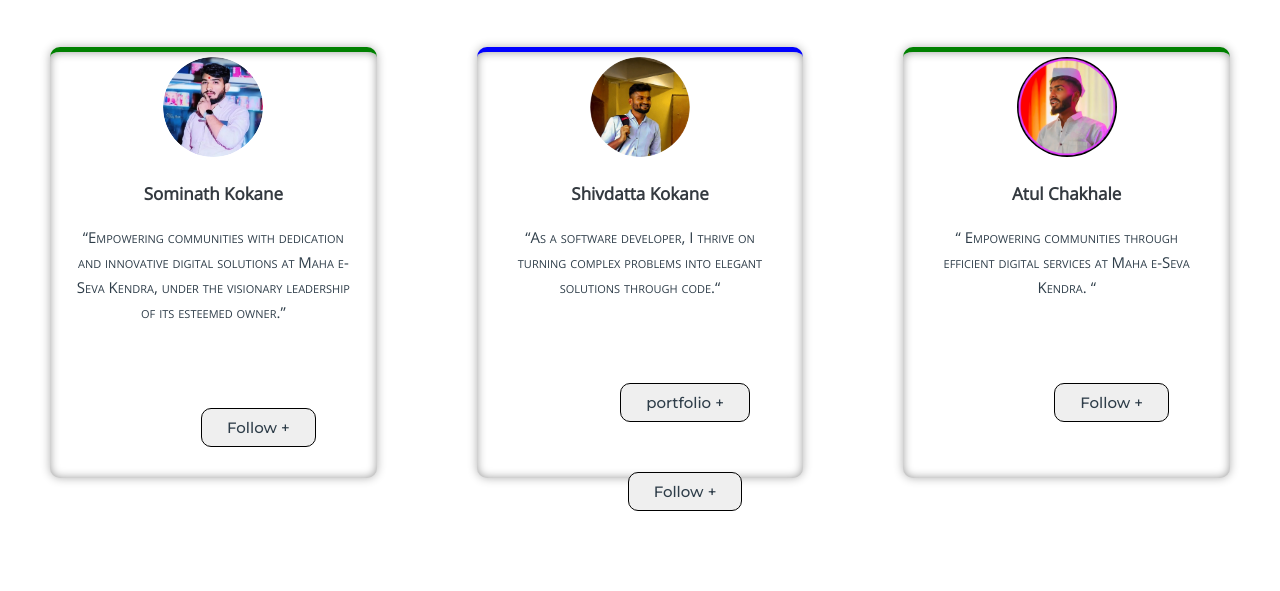
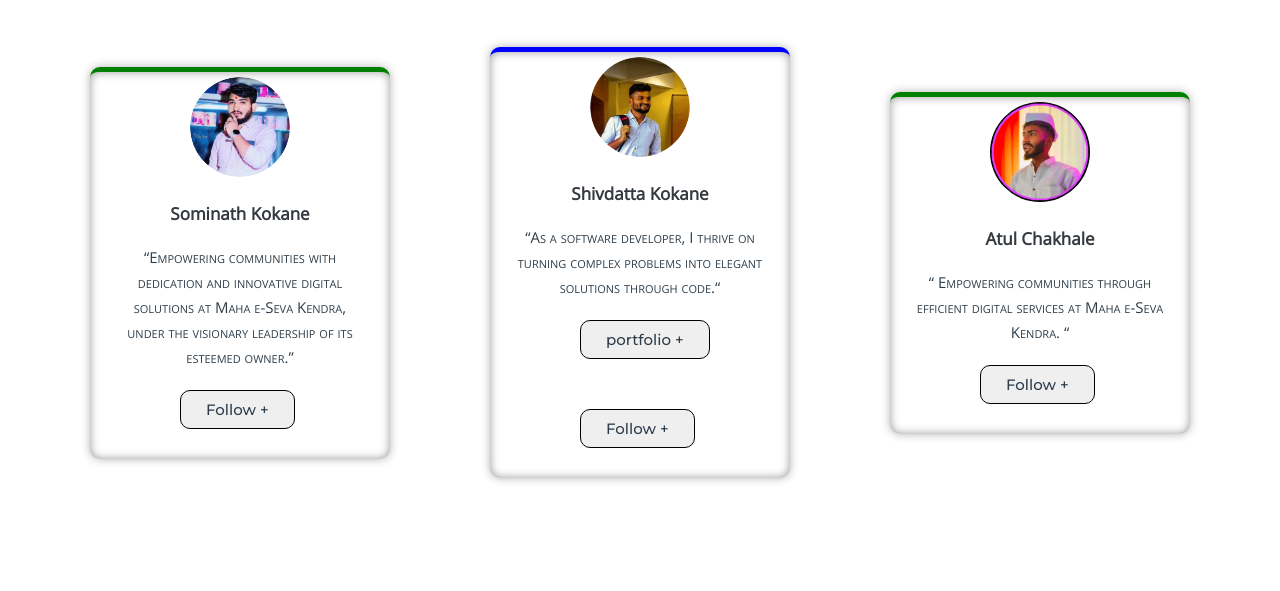
Before and after one commit to mahaesevakendra/shridattaesevakendra1, a plain HTML site: page index.html in a window 1280 px wide. Shown: the part 1781-2372 px from the top of the page. Drawn offline with nearby package versions, Linux system fonts and the light colour scheme.

Commit message:
made some changes

```diff
--- a/style.css
+++ b/style.css
@@ -383,7 +383,7 @@ a, button {
 }
 
 /*TEAM SECTION*/
-/* .totalcard {
+.totalcard {
 	width: 100%;
 	display: flex;
 	flex-wrap: wrap;
@@ -396,28 +396,7 @@ a, button {
 	width: 300px;
 	border-radius: 10px;
 	background: #fff;
-} */
-.totalcard {
-	width: 100%;
-	display: flex;
-	flex-wrap: wrap;
-	align-items: stretch; /* Changed from center to stretch */
-	justify-content: center;
-	margin-bottom: 50px;
-  }
-
-  .totalcard .card {
-	margin: 50px;
-	width: 300px;
-	border-radius: 10px;
-	background: #fff;
-	display: flex; /* Added display flex */
-	flex-direction: column; /* Added flex-direction column */
-	flex: 1; /* Added flex: 1 to make all cards equal height */
-	box-shadow: inset 0 0 10px rgba(0,0,0,0.4),
-				0 0 10px rgba(0,0,0,0.3);
-  }
-
+}
 .totalcard .card{
 	box-shadow: inset 0 0 10px rgba(0,0,0,0.4),
 					0 0 10px rgba(0,0,0,0.3);
@@ -456,23 +435,15 @@ a, button {
 	border-radius: 0;
 	box-shadow: 0 0 20px rgba(0,0,0,0.5);
 }
-#detail {
-	display: flex; /* Added display flex */
-	flex-direction: column; /* Added flex-direction column */
-	justify-content: space-between; /* Added justify-content */
-	height: 100%; /* Added height 100% */
-  }
-
-  #detail p {
+#detail p{
 	font-size: 15px;
 	line-height: 25px;
 	font-variant: small-caps;
 	text-align: center;
 	margin: 25px;
-	margin-bottom: 0px; /* Adjusted margin-bottom */
-	margin-top: 0px; /* Adjusted margin-top */
-	flex-grow: 1; /* Added flex-grow */
-  }
+	margin-bottom: 0px;
+	margin-top: 0px;
+}
 #detail button {
 	outline: none;
 	border-radius: 10px;
```
